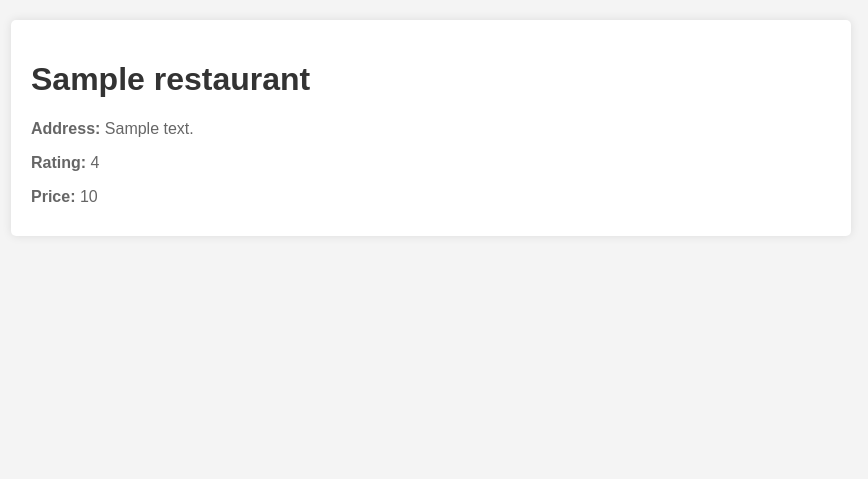
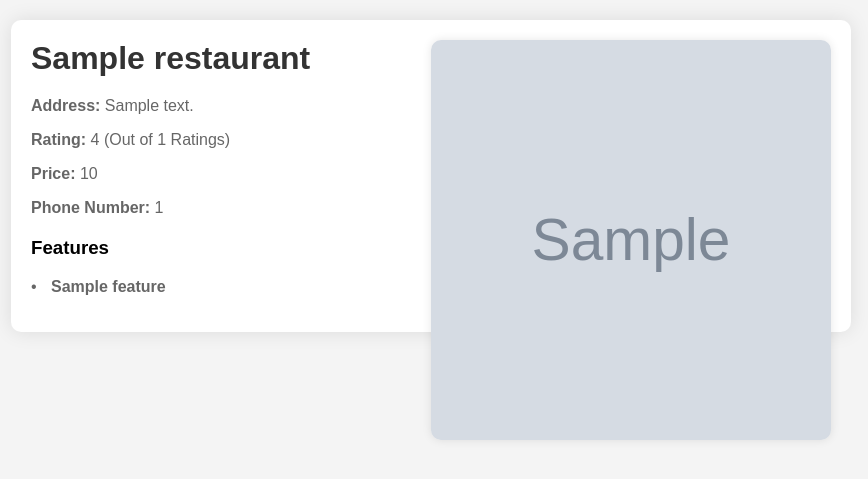
Before and after one commit to evanrudd/TallyMunch, a Flask app: template templates/restaurant_info.html in a window 1280 px wide. Shown: the top 479 px of the page, without its empty margins (209-1077 px from the left). Run offline with Flask 3, Linux system fonts and the light colour scheme; the template is opened without the code that fills it: most values are stand-ins (such as "Sample title", 1, 10 or a date in 2020).

Commit message:
Added features to restaurant info page.

```diff
--- a/app.py
+++ b/app.py
@@ -9,9 +9,6 @@ app = Flask(__name__)
 
 # TODO: change secret key
 app.secret_key = 'your_secret_key'
-
-# def price_to_dollars(price):
-#     return '$' * price
 
 
 
@@ -156,9 +153,28 @@ def restaurant_info(restaurant_id):
     cursor.execute("SELECT * FROM Restaurants WHERE id = %s", (restaurant_id,))
     restaurant_info = cursor.fetchone()
 
+
+
+
+    # Query to select features and amenities for the given restaurant_id
+    query = """
+            SELECT f.Feature_Name
+            FROM RestaurantFeatures AS RF
+            INNER JOIN Features_and_Amenities AS f ON RF.FeatureID = f.FeatureID
+            WHERE RF.id = %s
+        """
+
+    cursor.execute(query, (restaurant_id,))
+
+    # Fetch all the results
+    features = cursor.fetchall()
+
+    # Extract the names of features
+    feature_names = [feature['Feature_Name'] for feature in features]
+
     connection.close()
 
-    return render_template('restaurant_info.html', restaurant=restaurant_info)
+    return render_template('restaurant_info.html', restaurant=restaurant_info, features=feature_names)
 
 
 if __name__ == "__main__":
--- a/templates/restaurant_info.html
+++ b/templates/restaurant_info.html
@@ -16,28 +16,73 @@
             margin: 20px auto;
             background-color: #fff;
             padding: 20px;
-            border-radius: 5px;
-            box-shadow: 0 0 10px rgba(0, 0, 0, 0.1);
+            border-radius: 10px;
+            box-shadow: 0 0 20px rgba(0, 0, 0, 0.1);
+            position: relative;
         }
         h1 {
             color: #333;
+            margin-top: 0;
+            margin-bottom: 20px;
         }
         p {
             color: #666;
-            margin-bottom: 10px;
+            margin-bottom: 8px;
         }
         strong {
             font-weight: bold;
+        }
+        img {
+            max-width: 400px;
+            height: 400px;
+            border-radius: 10px;
+            position: absolute;
+            top: 20px;
+            right: 20px;
+            box-shadow: 0 0 10px rgba(0, 0, 0, 0.1);
+        }
+        .details {
+            margin-right: 240px; /* Adjusted margin-right to accommodate the image */
+        }
+        .features {
+            margin-top: 20px; /* Added margin-top to create space between details and features */
+        }
+        ul {
+            list-style-type: none;
+            padding: 0;
+        }
+        li {
+            color: #333;
+            margin-bottom: 5px;
+            padding-left: 20px;
+            position: relative;
+        }
+        li::before {
+            content: "•";
+            color: #666;
+            position: absolute;
+            left: 0;
         }
     </style>
 </head>
 <body>
     <div class="container">
-        <h1>{{ restaurant.name }}</h1>
-        <p><strong>Address:</strong> {{ restaurant.address }}</p>
-        <p><strong>Rating:</strong> {{ restaurant.rating }}</p>
-        <p><strong>Price:</strong> {{ restaurant.price_display }}</p>
-        <!-- TODO: Add more from DB -->
+        <img src="{{ restaurant.image_url }}" alt="Restaurant Image">
+        <div class="details">
+            <h1>{{ restaurant.name }}</h1>
+            <p><strong>Address:</strong> {{ restaurant.address }}</p>
+            <p><strong>Rating:</strong> {{ restaurant.rating }} (Out of {{ restaurant.rating_count }} Ratings)</p>
+            <p><strong>Price:</strong> {{ restaurant.price }}</p>
+            <p><strong>Phone Number:</strong> {{ restaurant.phone_number }}</p>
+        </div>
+        <div class="features"> <!-- Added a container div for features -->
+            <h3>Features</h3>
+            <ul>
+                {% for feature in features %}
+                <li><p><strong>{{ feature }}</strong></p></li>
+                {% endfor %}
+            </ul>
+        </div>
     </div>
 </body>
 </html>
--- a/templates/search.html
+++ b/templates/search.html
@@ -53,7 +53,7 @@
         <tbody>
             {% for row in rows %}
                 <tr>
-                    <td>{{ row["name"] }}</td>
+                    <td><a href="{{ url_for('restaurant_info', restaurant_id=row.id) }}">{{ row["name"] }}</a></td>
                     <td>{{ row["address"] }}</td>
                     <td>{{ row["rating"] }}</td>
                 </tr>
```
